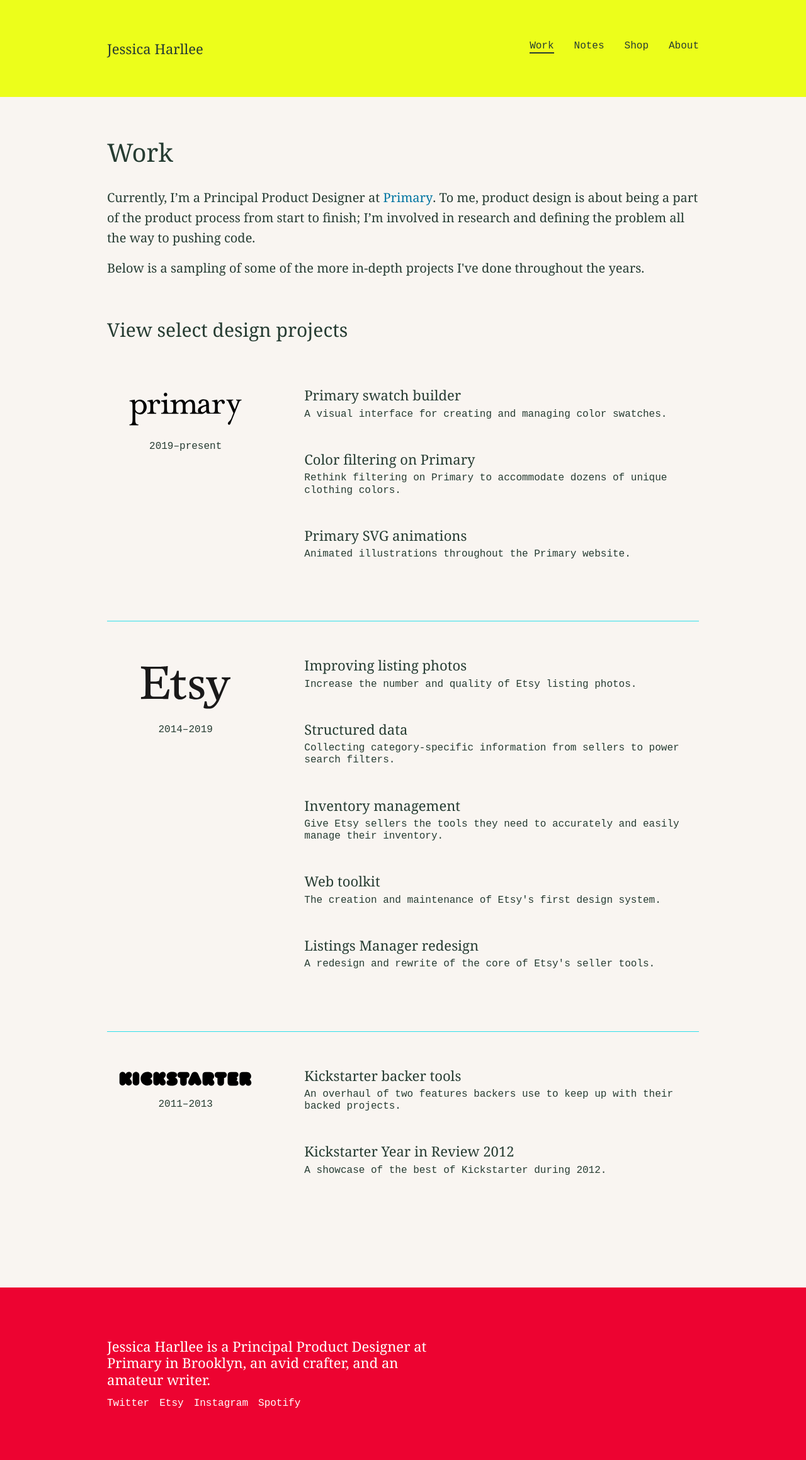
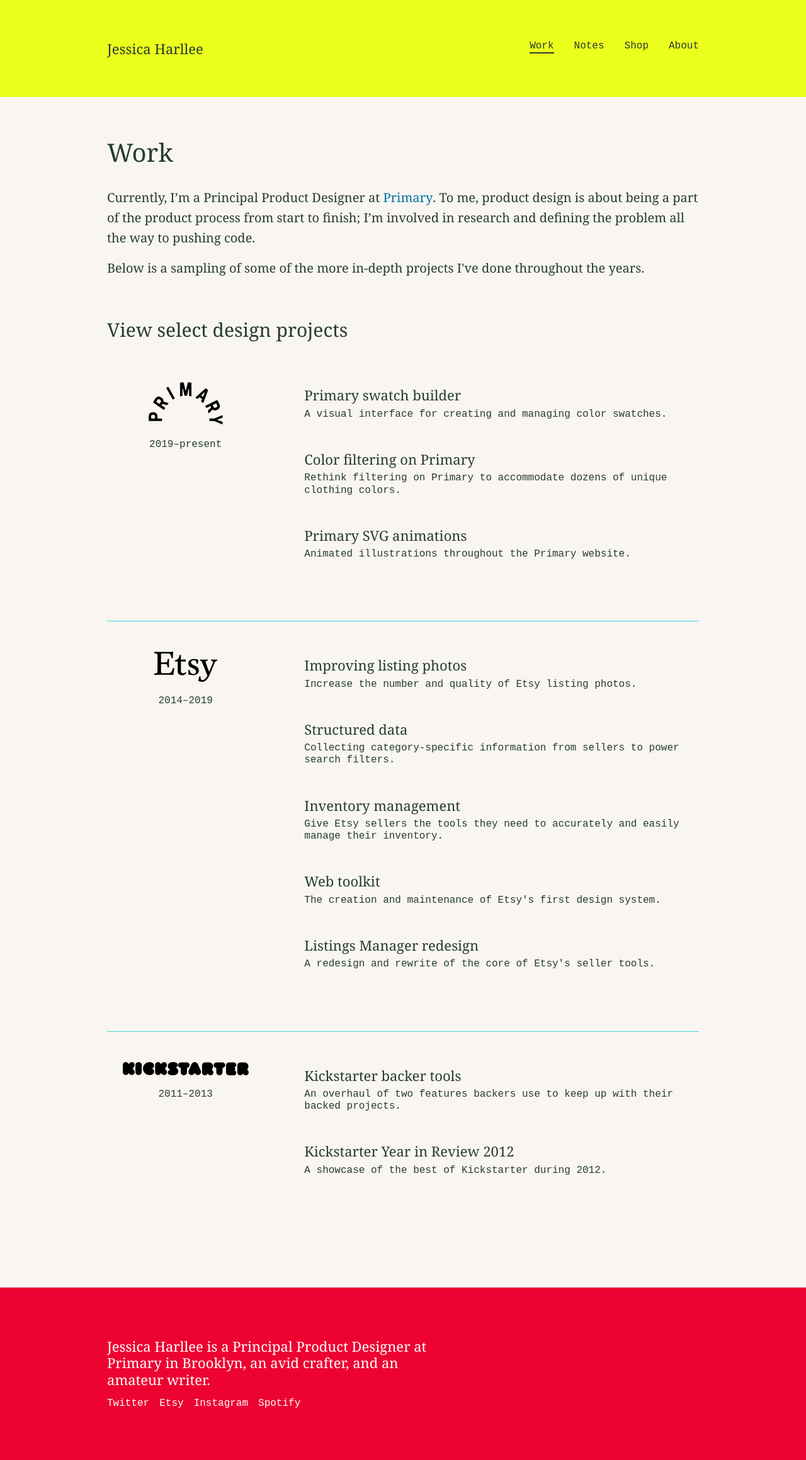
Before and after one commit to harllee/jessicaharllee.com, a Jekyll site: the page built from work.markdown, in a window 1280 px wide. Shown: the whole page at 63% size. Built offline with Jekyll 4.4.1, drawn with Linux system fonts in a browser that asks for light colours.

Commit message:
new primary logo! also clean up other logo svgs

```diff
--- a/_layouts/work.html
+++ b/_layouts/work.html
@@ -15,8 +15,9 @@
 {% for company in site.data.companies %}
 <div class="jh-grid jh-m-b-4 jh-m-b-md-5 {% unless company.position == 2 %} jh-b-b-1 jh-b-blue {% endunless %}">
 	<div class="jh-grid__col--md--4 jh-text-center jh-m-b-4 jh-m-b-md-0 jh-p-r-md-4 jh-p-r-lg-6">
-		<a href="{{company.url}}" class="jh-d-inline-block"><img src="{{company.logo}}" alt="{{company.name}}" class="jh-img-logo"></a>
-		<p class="jh-body-accent">{{company.years}}</p>
+		<h3 class="jh-screenreader-only">{{company.name}}</h3>
+		<a href="{{company.url}}" class="jh-d-inline-block"><img src="{{company.logo}}" alt="{{company.name}} logo" class="jh-img-logo"></a>
+		<p class="jh-body-accent jh-m-t-3">{{company.years}}</p>
 	</div>
 	<div class="jh-grid__col--md--8 jh-m-t-md-2 jh-m-b-5">
 		{% for item in site.work reversed %}
```
Also changed, not shown: _uploads/etsy-logo.svg, _uploads/kickstarter-logo.svg, _uploads/primary-logo.svg.
